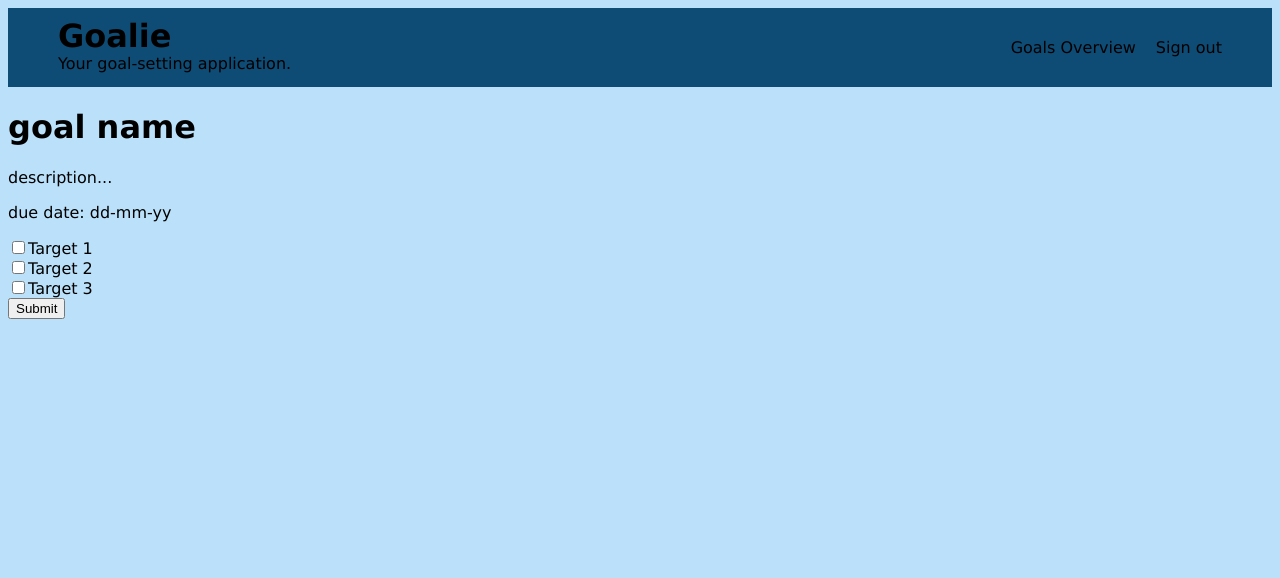
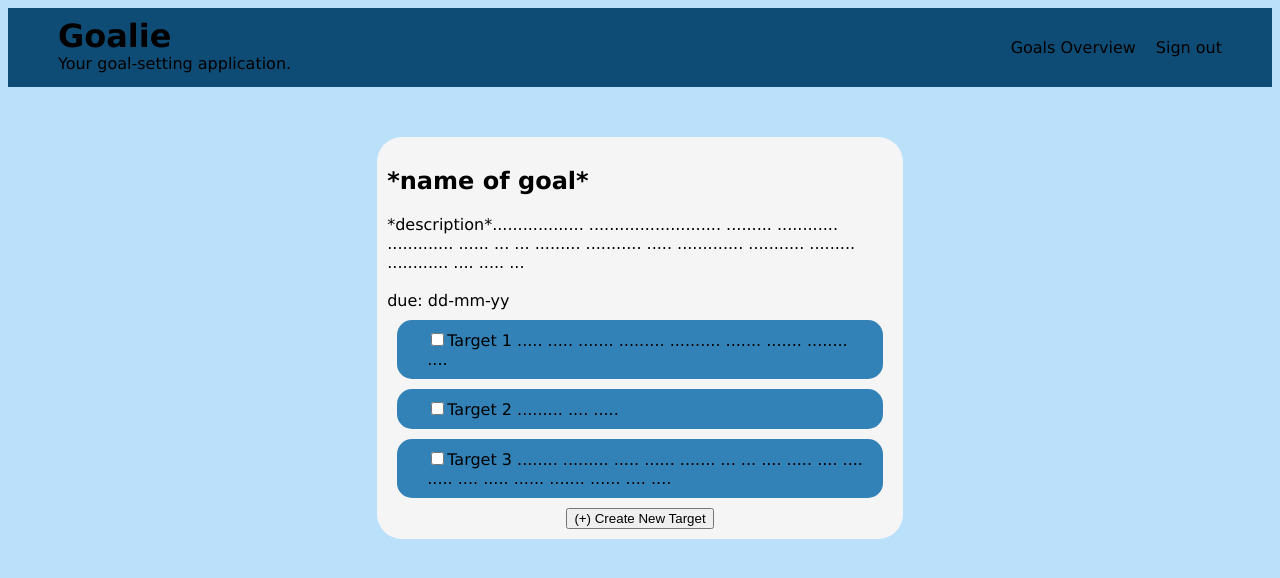
Before and after one commit to BennoBaxdeBruin/bennobaxdebruin.github.io, a plain HTML site: page goal.html in a window 1280 px wide. Drawn offline with Linux system fonts and the light colour scheme.

Commit message:
goal css styling

```diff
--- a/goal.html
+++ b/goal.html
@@ -6,6 +6,33 @@
     <meta name="viewport" content="width=device-width, initial-scale=1.0">
     <title>Goal page</title>
     <link rel="stylesheet" href="style.css">
+
+    <style>
+
+        .goal-box {
+            margin: auto;
+            width: 40%;
+            background-color: whitesmoke;
+            padding: 10px;
+            margin-top: 50px;
+            border-radius: 25px;
+            min-width: 400px;
+        }
+
+        .target {
+            padding: 10px;
+            background-color: #3282B8;
+            border-radius: 15px;
+            padding-left: 30px;
+            margin: 10px
+        }
+
+        .target {
+
+        }
+
+    </style>
+
 </head>
 <body>
     <!-- Header -->
@@ -23,16 +50,30 @@
         </ul>
     </div>
 
-    <h1>goal name</h1>
-    <p>description...</p>
-    <p>due date: dd-mm-yy</p>
+    <div class="goal-box">
 
-    <form class="target-form">
-        <input type="checkbox" name="targets" value="target 1">Target 1<br>
-        <input type="checkbox" name="targets" value="target 2">Target 2<br>
-        <input type="checkbox" name="targets" value="target 3">Target 3<br>
-        <input type="submit" value="Submit">
-    </form>
+        <div class="todo">
+            <h2>*name of goal*</name></h2>
+            *description*.................. .......................... ......... ............ ............. ...... ...
+            ... ......... ........... ..... ............. ...........  ......... ............ .... ..... ...
+            <br><br>due: dd-mm-yy<br>
+            <div class="target target 1">
+                <input type="checkbox" name="targets" value="target 1">Target 1 ..... ..... ....... ......... .......... ....... ....... ........ ....
+            </div>
+            <div class="target target 2">
+                <input type="checkbox" name="targets" value="target 2">Target 2 ......... .... .....
+            </div>
+            <div class="target target 3">
+                <input type="checkbox" name="targets" value="target 3">Target 3 ........ ......... ..... ...... ....... ... ... .... ..... .... .... ..... .... ..... ...... ....... ...... .... ....
+            </div>
+
+                <center>
+                <button class="create-new-target-button" href="creategoal.html">(+) Create New Target</button>
+                </center>
+        </div>
+    </div>
+
+
 
 </body>
 </html>
```
